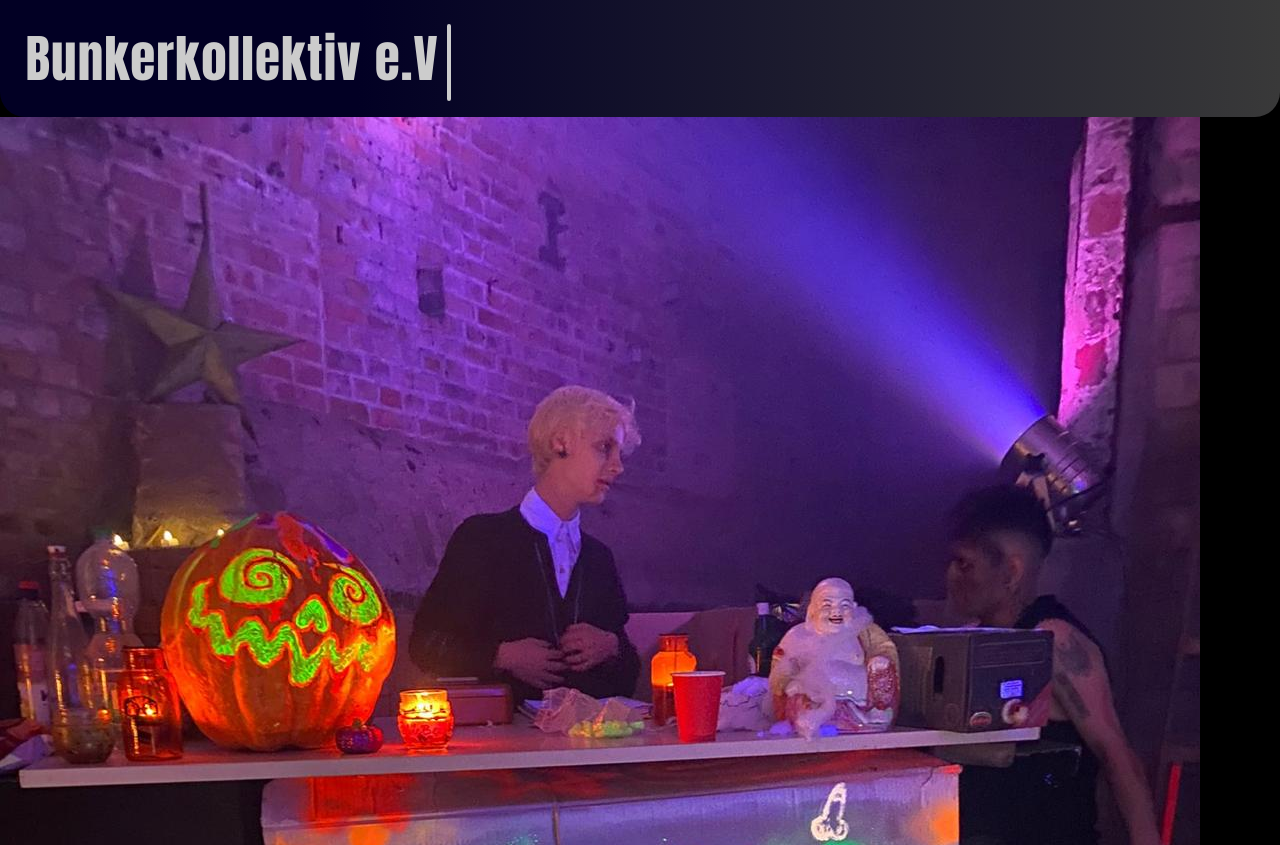
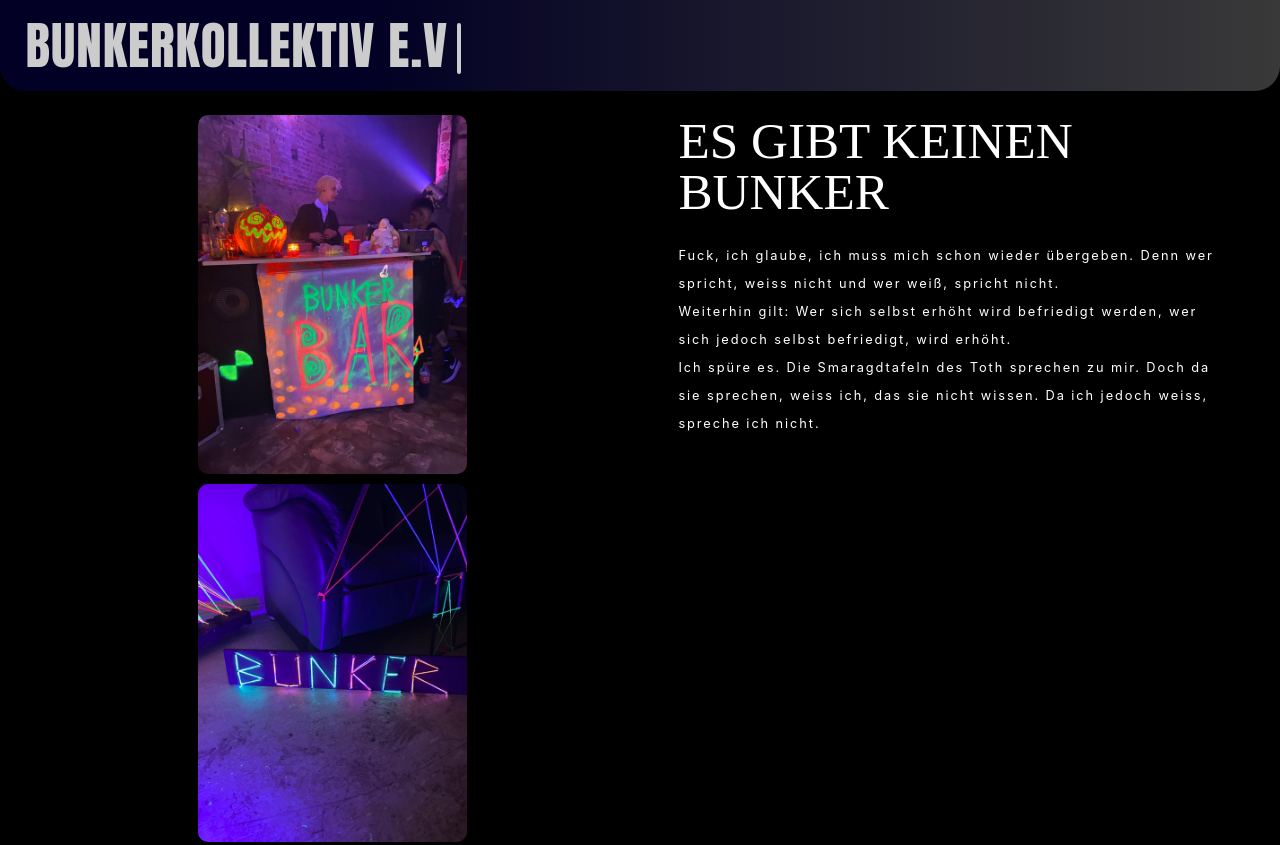
Before and after one commit to pferdemaedchen4ever/bunkerkollektiv, a plain HTML site: page index.html in a window 1280 px wide. Shown: the top 845 px of the page. Drawn offline with Linux system fonts and the light colour scheme.

Commit message:
Update styles.css

```diff
--- a/styles.css
+++ b/styles.css
@@ -9,6 +9,20 @@ background-color: black;
 color: #EEEEEE;
 }
 
+h1 {
+    font-family: oswald;
+    font-size: 4vw;
+    font-weight: 500;
+    text-transform: uppercase;
+    line-height: 1;
+}
+p {
+    font-family: Inter;
+    letter-spacing: 0.15vw;
+    font-size: 1vw;
+    line-height: 28px;
+    margin-top: 3vh;
+}
 header {
     width: 100%;
     overflow: hidden;
@@ -22,22 +36,6 @@ background: linear-gradient(90deg, rgba(2,0,36,1) 28%, rgba(57,57,57,1) 100%, rg
     border-radius: 0px 0px 25px 25px;
     flex-wrap: nowrap;
 }
-.parallax {
-    /* The image used */
-    background-image: url("bilder/1.jpeg");
-    background-position: bottom;
-    background-repeat: no-repeat;
-    background-size: cover;
-
-    /* Set a specific height */
-    min-height: 500px;
-
-    /* Create the parallax scrolling effect */
-    background-attachment: fixed;
-    background-position: center;
-    background-repeat: no-repeat;
-    background-size: cover;
-  }
 .Diashow-Container{
     display: flex;
     justify-content: center;
@@ -101,6 +99,38 @@ background: linear-gradient(90deg, rgba(2,0,36,1) 28%, rgba(57,57,57,1) 100%, rg
     animation: line-animation 5s;
 }
 
+.content-block {
+    display: flex;
+    justify-content: space-between;
+    align-items: flex-start;
+    gap: 6vw;
+    width: 90vw;
+    margin: 3vh auto;
+}
+
+.photo-container {
+    flex: 1;
+    display: flex;
+    flex-wrap: wrap;
+    gap: 10px;
+    justify-content: center;
+    max-width: 50vw;
+}
+
+.photo-container img {
+    max-width: 50%;
+    height: auto;
+    border-radius: 10px;
+}
+
+.content-container {
+    flex: 1;
+    max-width: 50%;
+    color: white;
+    text-align: left;
+}
+
+
 @keyframes HideText {
     0% { clip-path: polygon(-2% -2%, -2% -2%, -2% 102%, -2% 102%); }
     20% { clip-path: polygon(-2% -2%, -2% -2%, -2% 102%, -2% 102%); }
@@ -134,4 +164,15 @@ background: linear-gradient(90deg, rgba(2,0,36,1) 28%, rgba(57,57,57,1) 100%, rg
     .fa {
         font-size: 10vw;
       }
+      /* .content-block {
+        flex-direction: column;
+        text-align: center;
+    } */
+
+    .content-container {
+        max-width: 90%;
+    }
+    p {
+        font-size: 3vw;
+    }
 }
```
